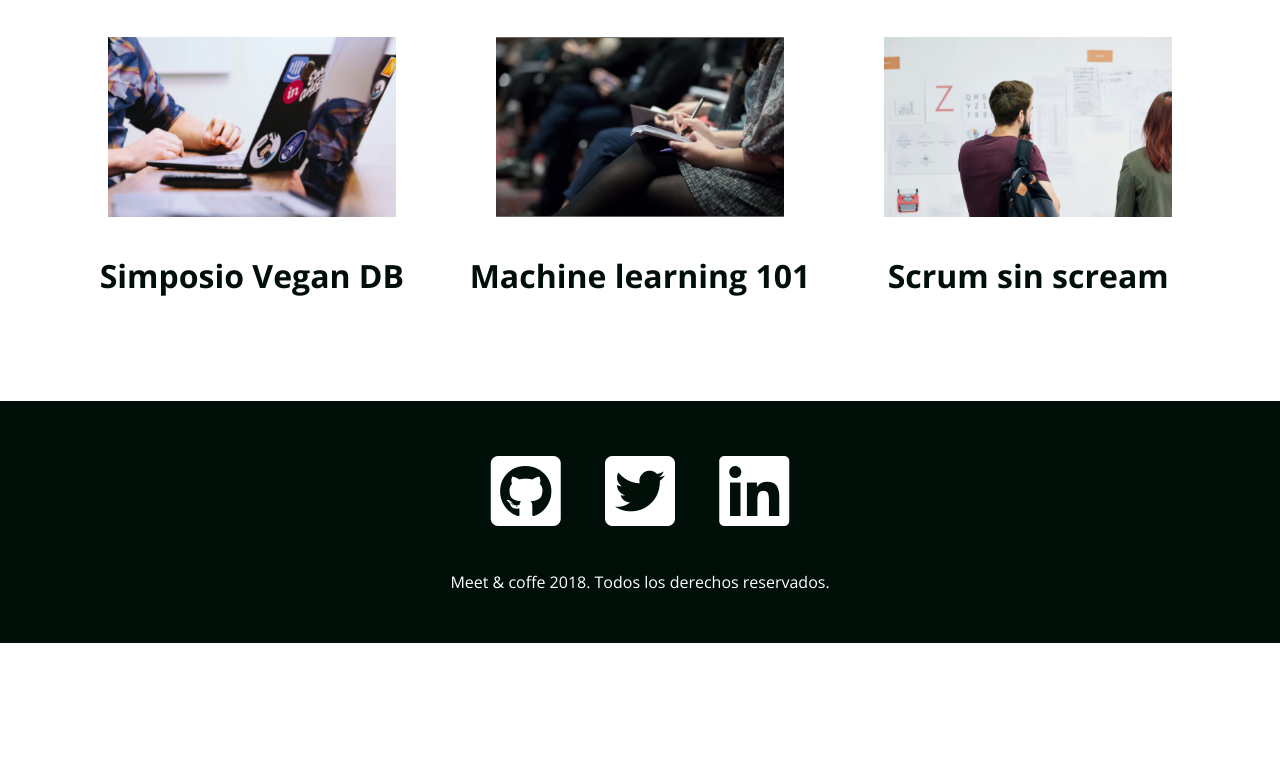
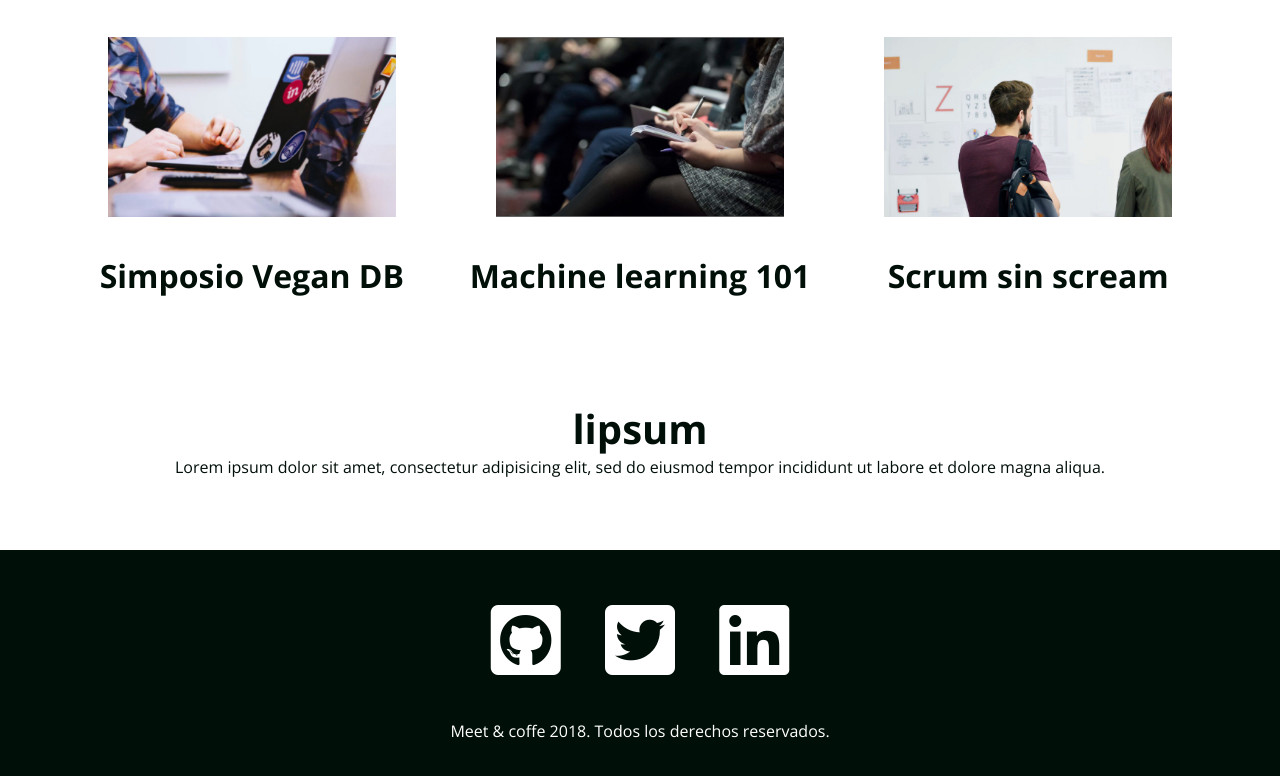
Before and after one commit to Felipeandres11/Proyecto---Meet-Coffee, a plain HTML site: page index.html in a window 1280 px wide. Shown: the part 1527-2303 px from the top of the page. Before the commit the page ends 2170 px from the top, so only its background shows below. Drawn offline with nearby package versions, Linux system fonts and the light colour scheme.

Commit message:
added new text to he index of meet&coffee project

```diff
--- a/index.html
+++ b/index.html
@@ -66,6 +66,14 @@
 		</article>
   </section>
 
+	<section>
+    <h2> lipsum </h2>
+
+	<p> Lorem ipsum dolor sit amet, consectetur adipisicing elit, sed do eiusmod tempor incididunt ut labore et dolore magna aliqua. </p>
+
+
+	</section>
+
 	<footer id="contacto" class="oscuro">
 		<a href="https://github.com"><i class="fab fa-github-square fa-5x"></i></a>
 		<a href="https://twitter.com"><i class="fab fa-twitter-square fa-5x"></i></a>
```
